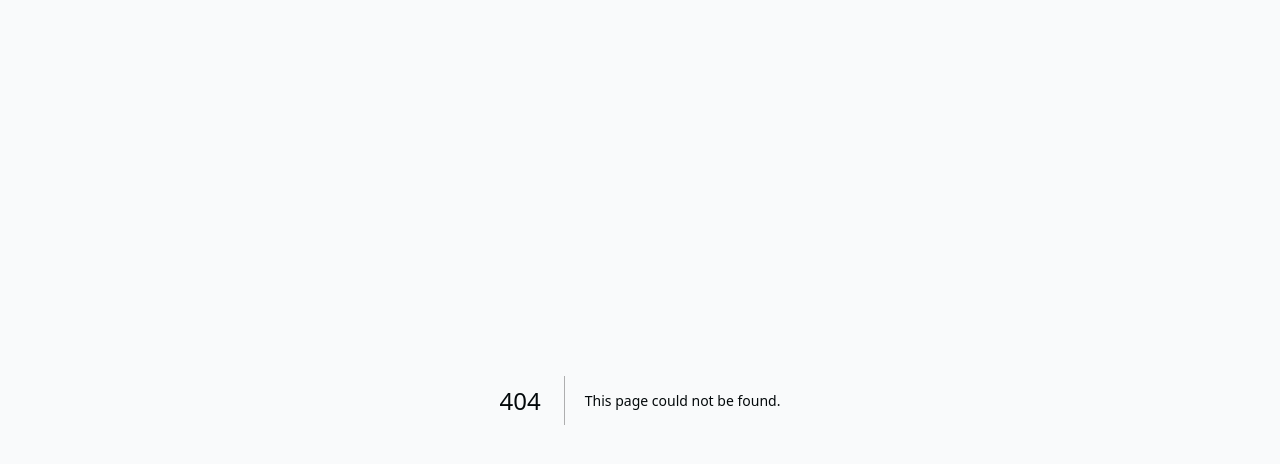
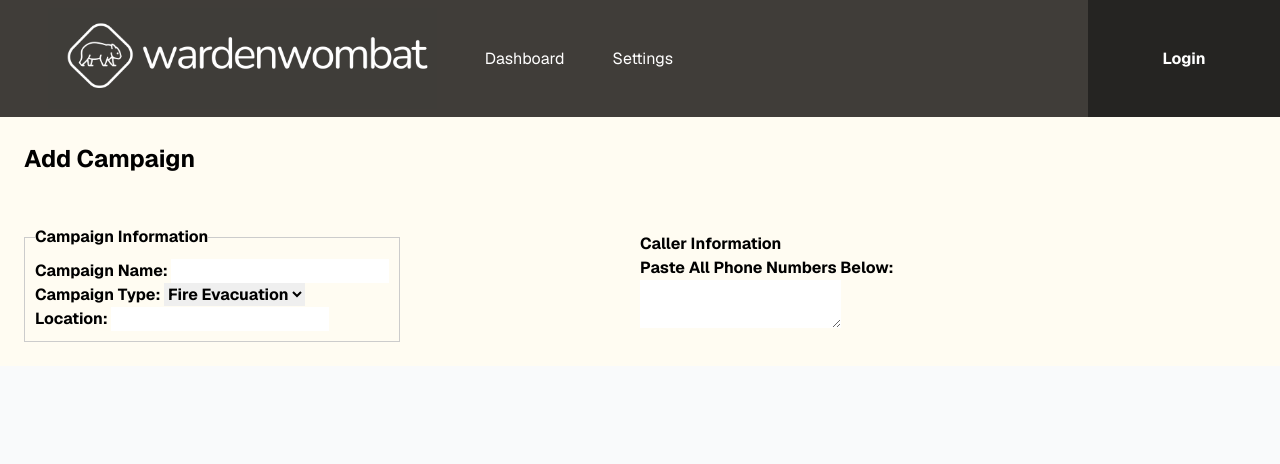
Before and after one commit to Locomotive-Ventures/wombat, a Next.js app in the folder frontend/: page /addcampaign in a window 1280 px wide. Before the commit this address had no page. Shown: the top 464 px of the page. Built offline with nearby package versions, Linux system fonts and the light colour scheme; no server answers.

Commit message:
Finalizing Add Campaign Form

```diff
--- /dev/null
+++ b/frontend/app/addcampaign/page.tsx
@@ -0,0 +1,84 @@
+import { cookies } from 'next/headers'
+import { createClient } from '@/utils/supabase/server'
+import Header from '@/components/Header'
+import Head from 'next/head';
+import AuthButton from '@/components/AuthButton';
+
+
+export default async function Index() {
+  const cookieStore = cookies()
+  const supabase = createClient(cookieStore)
+
+
+  const {
+    data: { user },
+  } = await supabase.auth.getUser()
+
+  return (
+    <div className='w-full ' style={{background: '#FFFCF2',}}>
+      <div className=' w-full flex'>
+        <Head>
+          <link rel="msapplication-config" href="/browserconfig.xml"></link>
+        </Head>
+        <Header/>
+        <AuthButton/>
+      </div>
+      <div>
+        <h1
+        style={{padding: '1.5rem',
+        color: 'black',
+        background: '#FFFCF2',
+        textAlign: 'left',
+        fontSize: '3vh',
+        fontWeight: 'bold',
+        display: 'flex',
+        alignItems: 'center',}}
+        >Add Campaign</h1>
+      </div>
+      <div
+      style={{color: 'black',
+      background: '#FFFCF2',
+    }}
+      >
+        <form>
+            <div className="w-full flex"
+            style={{padding: '1.5rem',
+            color: 'black',
+            background: '#FFFCF2',
+            textAlign: 'left',
+            fontSize: '2vh',
+            fontWeight: 'bold',
+            display: 'flex',
+            alignItems: 'center',}}
+            >
+                <div className="w-1/2 flex ">
+                    <fieldset name="Campaign Information"
+                    style={{border: '1px solid #ccc', /* Add a border to the fieldset */
+                    padding: '10px',}}
+                    >
+                        <legend>Campaign Information</legend>
+                        <label >Campaign Name: </label>
+                        <input type="text" id="campaignName" name="campaignName" required></input><br></br>
+                        <label >Campaign Type: </label>
+                        <select id="campaignType" name="campaignType">
+                            <option value="FireEvacuation">Fire Evacuation</option>
+                            <option value="FireWarning">Fire Warning</option>
+                        </select><br></br>
+                        <label >Location: </label>
+                        <input type="text" id="location" name="location" required></input>
+                    </fieldset>
+                </div>
+                <div className="w-1/2 flex ">
+                    <fieldset name="Caller Information">
+                        <legend>Caller Information</legend>
+                        <label >Paste All Phone Numbers Below: </label><br></br>
+                        <textarea></textarea>
+                    </fieldset>
+                </div>
+            </div>
+        </form>
+      </div>
+    </div>
+
+  )
+}
--- a/frontend/components/AddCampaignButton.tsx
+++ b/frontend/components/AddCampaignButton.tsx
@@ -29,7 +29,7 @@ export default async function AddCampaignButton() {
         Welcome {user?.email} !
       </div>
       <div className="w-1/2 flex items-end justify-end">
-      <Link href="/"
+      <Link href="/addcampaign"
       style={{
         color: 'black',
         background: '#CCC5B9',
```
